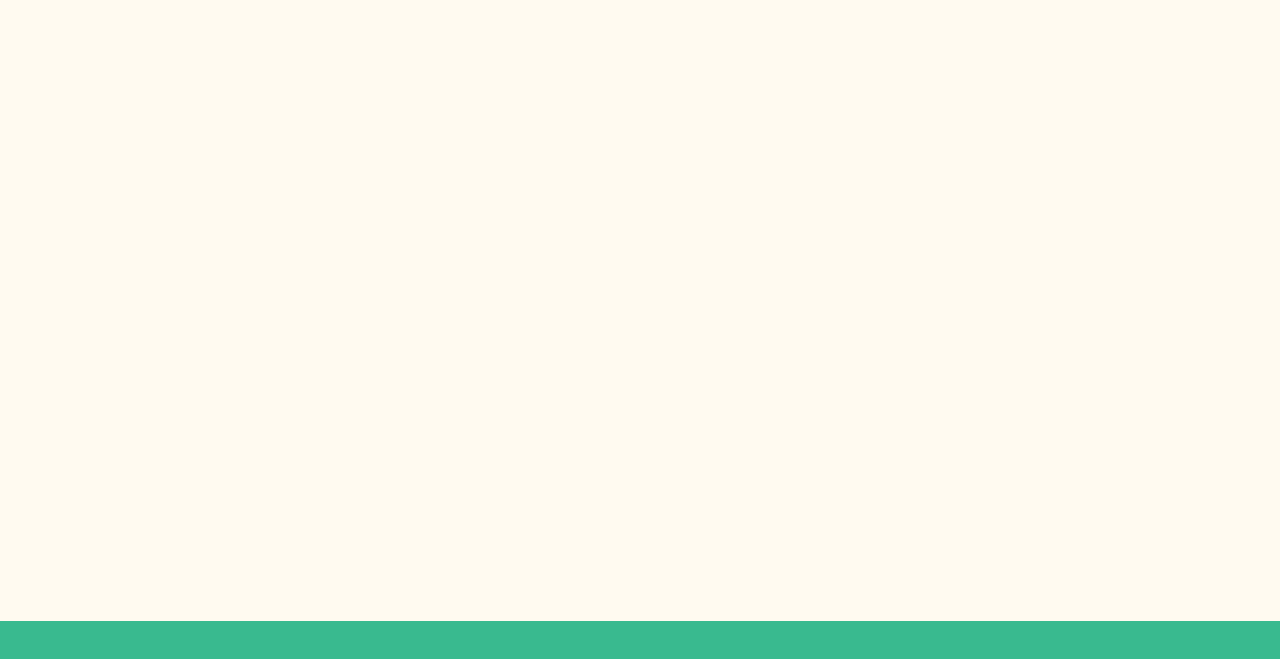
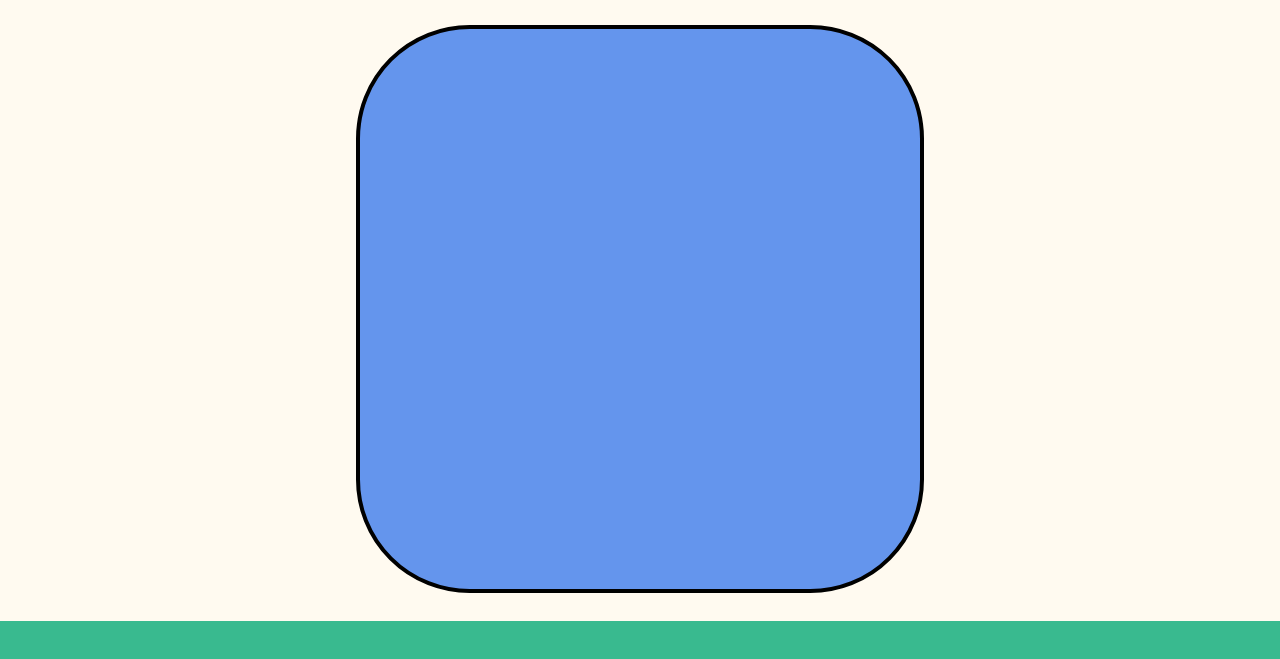
Before and after one commit to sebidelamata/ticTacToe, a plain HTML site: page index.html in a window 1280 px wide. Shown: the part 131-790 px from the top of the page. Drawn offline with Linux system fonts and the light colour scheme.

Commit message:
created game container

```diff
--- a/index.html
+++ b/index.html
@@ -5,13 +5,12 @@
     <meta http-equiv="X-UA-Compatible" content="IE=edge">
     <meta name="viewport" content="width=device-width, initial-scale=1.0">
     <title>Tic Tac Toe</title>
-    <script src="script.js"></script>
+    <script src="script.js" defer></script>
     <link rel="stylesheet" href="style.css">
 </head>
 <body>
     <div id="header">Tic Tac Toe</div>
     <div id="body">
-        <div id="game-container"></div>
     </div>
     <div id="footer"></div>
 </body>
--- a/script.js
+++ b/script.js
@@ -1,3 +1,5 @@
+const bodyDiv = document.querySelector('#body');
+console.log(bodyDiv);
 
 const gameBoard = (() => {
 
@@ -464,3 +466,21 @@ const Game = () => {
 }
 
 //Game();
+
+
+
+
+//// UI stuff
+
+
+
+// creates our visual gameboard
+const createBoard = () => {
+    let gameContainer = document.createElement('div');
+    gameContainer.setAttribute('id', 'game-container');
+
+    bodyDiv.appendChild(gameContainer);
+}
+
+
+createBoard();
--- a/style.css
+++ b/style.css
@@ -37,3 +37,13 @@ body{
     grid-area: footer;
     background-color: rgb(57, 186, 143);
 }
+
+#game-container{
+    display: grid;
+    background-color: cornflowerblue;
+    border-style: solid;
+    height: 70vh;
+    width: 70vh;
+    border-width: 4px;
+    border-radius: 20%;
+}
```
